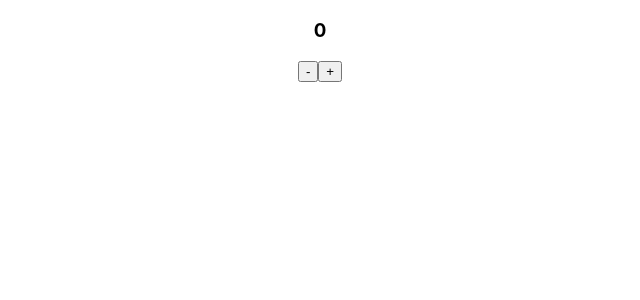
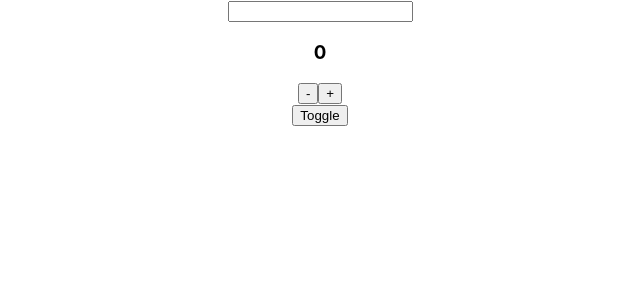
Before and after one commit to tcov189/react-pokedex, a React (Create React App) app: page / in a window 1280 px wide. Shown: the top 300 px of the page, without its empty margins (320-960 px from the left). Built offline with nearby package versions, Linux system fonts and the light colour scheme.

Commit message:
End of 7

```diff
--- /dev/null
+++ b/src/Accordion.js
@@ -0,0 +1,14 @@
+import React, { useState } from "react";
+
+export function Accordion() {
+  const [isToggled, setIsToggled] = useState(false);
+
+  return (
+    <div>
+      <button onClick={() => setIsToggled(!isToggled)}>Toggle</button>
+      {isToggled && <h3>Show Me</h3>}
+
+      {isToggled ? <h3>Show Me</h3> : null}
+    </div>
+  );
+}
--- a/src/App.js
+++ b/src/App.js
@@ -1,11 +1,15 @@
 import PropTypes from 'prop-types';
 import { Counter } from './Counter';
+import { Accordion } from './Accordion';
+import { Input } from './Input';
 import "./App.css";
 
 function App() {
   return (
     <div className="App">
+      <Input />
       <Counter />
+      <Accordion />
     </div>
   );
 }
--- /dev/null
+++ b/src/Input.js
@@ -0,0 +1,14 @@
+import React, { useState } from "react";
+
+export function Input() {
+  const [inputValue, setInputValue] = useState("");
+
+  return (
+    <div>
+      <input
+        value={inputValue}
+        onChange={(e) => setInputValue(e.target.value)}
+      />
+    </div>
+  );
+}
```
